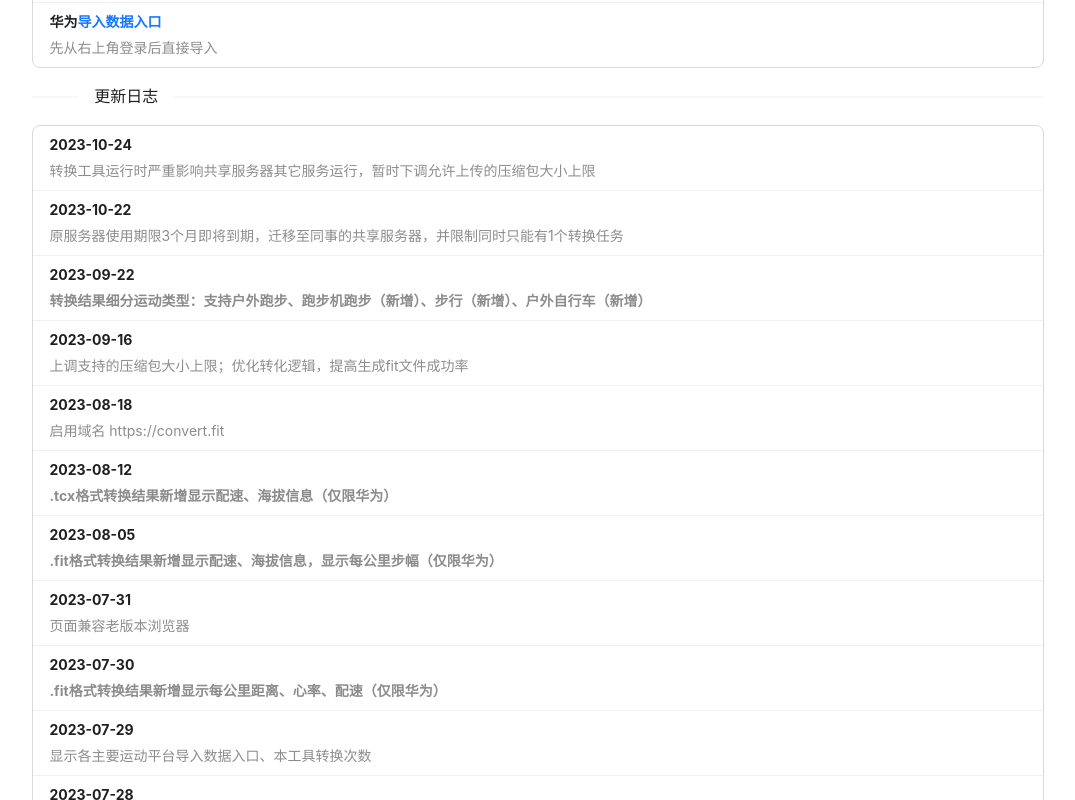
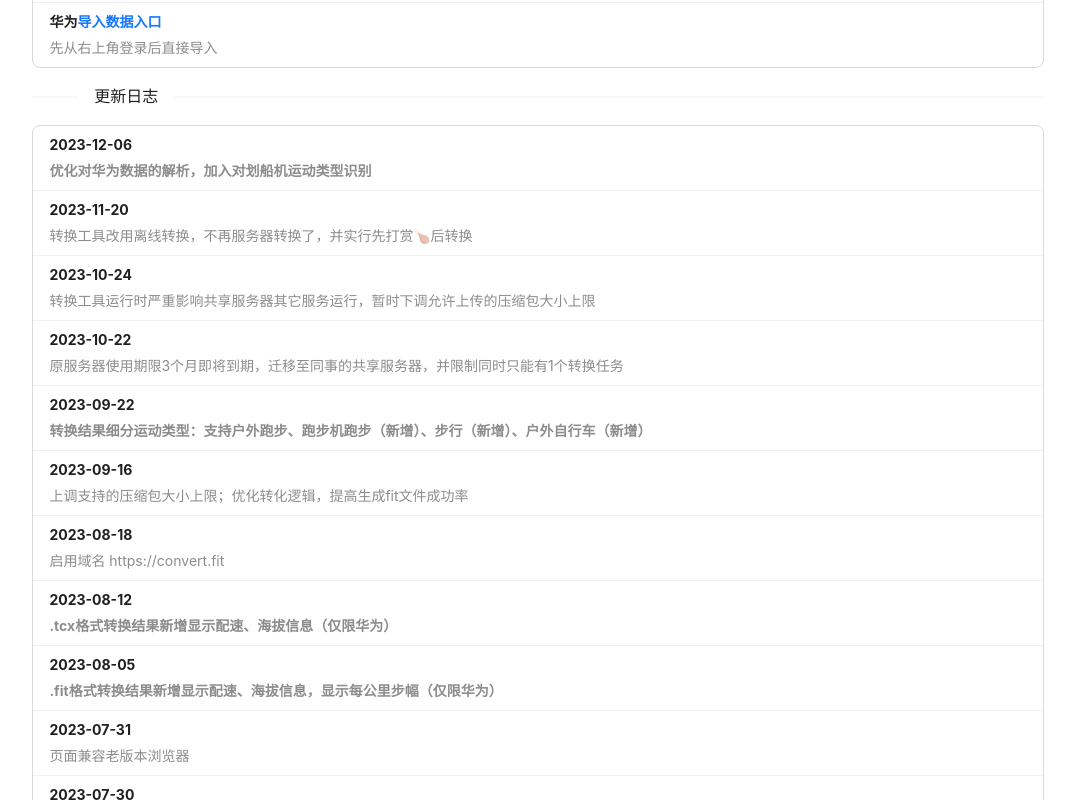
Before and after one commit to shadowprompt/bundless_fit, a React app: page / in a window 1280 px wide. Shown: the part 3440-4240 px from the top of the page, without its empty margins (102-1177 px from the left). Built offline with nearby package versions, Linux system fonts and the light colour scheme.

Commit message:
[fix]更新日志

```diff
--- a/src/App.js
+++ b/src/App.js
@@ -31,6 +31,13 @@ function App() {
         desc: '先从右上角登录后直接导入'
     }]);
     const [updateLogList] = useState([{
+      label: '2023-12-06',
+      desc: '优化对华为数据的解析，加入对划船机运动类型识别'
+    }, {
+      label: '2023-11-20',
+      type: 'desc',
+      desc: '转换工具改用离线转换，不再服务器转换了，并实行先打赏🍗后转换'
+    }, {
       label: '2023-10-24',
       type: 'desc',
       desc: '转换工具运行时严重影响共享服务器其它服务运行，暂时下调允许上传的压缩包大小上限'
```
